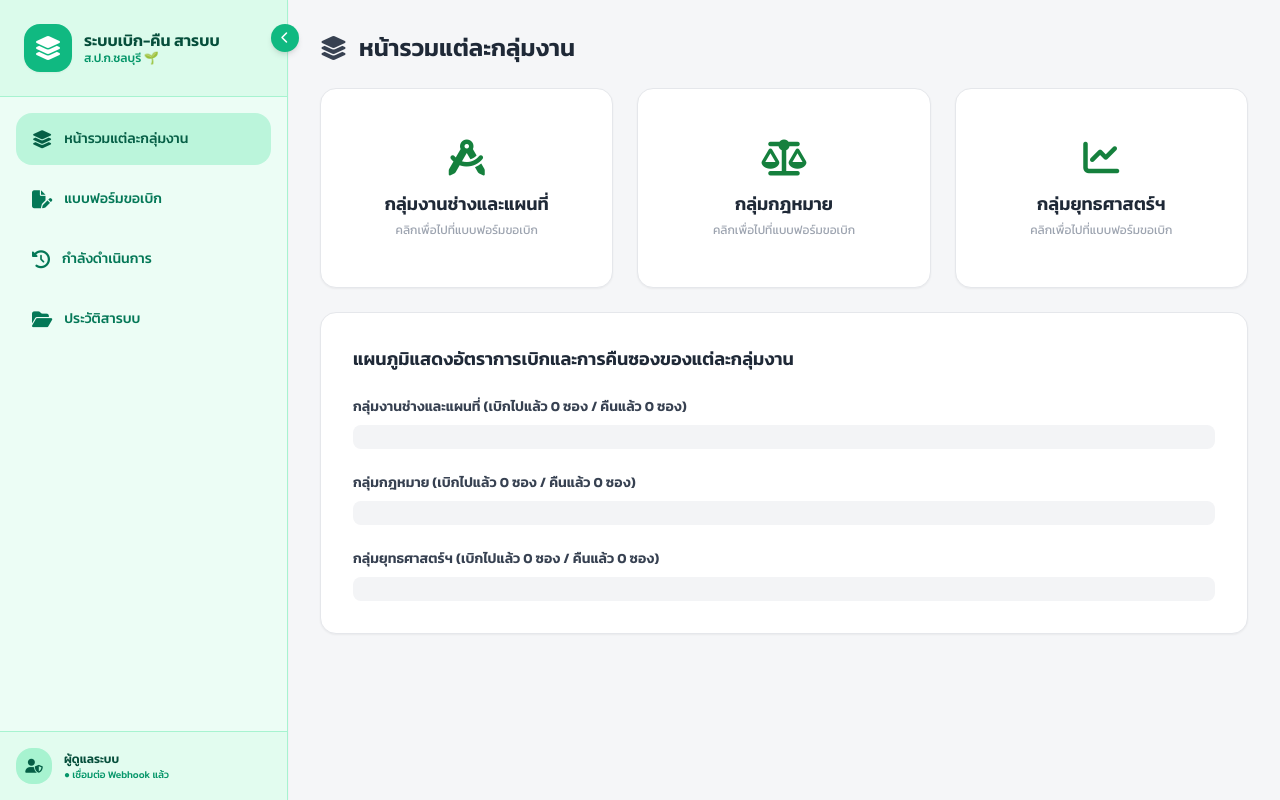
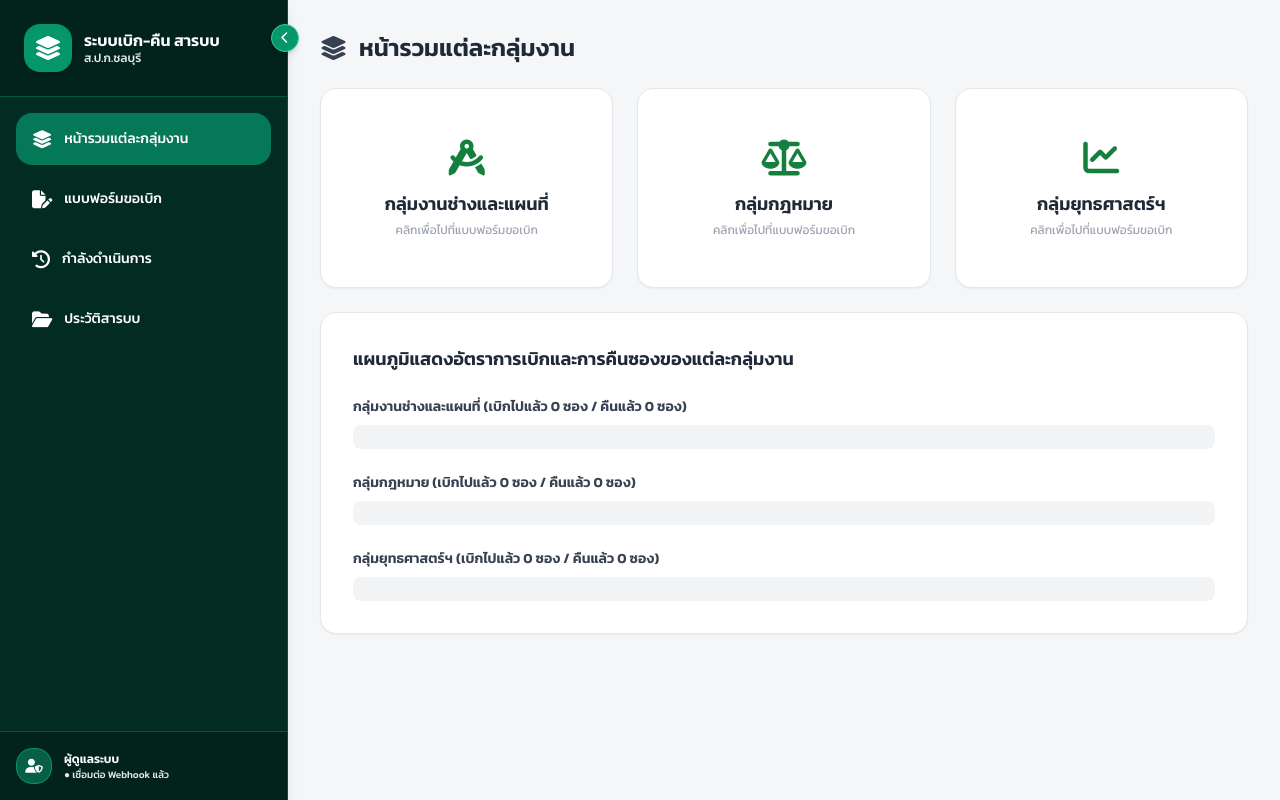
Before and after one commit to Rawadee47/borrow-system, a plain HTML site: page index.html in a window 1280 px wide. Drawn offline with nearby package versions, Linux system fonts and the light colour scheme.

Commit message:
Add files via upload

```diff
--- a/index.html
+++ b/index.html
@@ -42,55 +42,55 @@
 </head>
 <body class="h-screen flex overflow-hidden text-gray-700">
 
-    <!-- ==================== ฝั่งซ้าย: แถบเมนู (Sidebar) สีเขียวน่ารักเปิด-ปิดได้ ==================== -->
-    <aside id="sidebar" class="w-72 bg-emerald-50 border-r border-emerald-200 flex flex-col justify-between shadow-sm z-10 sidebar-transition relative">
+    <!-- ==================== ฝั่งซ้าย: แถบเมนู (Sidebar) สีเขียวเข้ม ตัวอักษรสีขาวทั้งหมด ==================== -->
+    <aside id="sidebar" class="w-72 bg-emerald-950 border-r border-emerald-900 flex flex-col justify-between shadow-lg z-10 sidebar-transition relative text-white">
         <!-- ปุ่มเปิด/ปิด Sidebar -->
-        <button onclick="toggleSidebar()" class="absolute -right-3 top-6 bg-emerald-500 text-white w-7 h-7 rounded-full flex items-center justify-center shadow-md hover:bg-emerald-600 transition z-20 focus:outline-none">
+        <button onclick="toggleSidebar()" class="absolute -right-3 top-6 bg-emerald-600 text-white w-7 h-7 rounded-full flex items-center justify-center shadow-md hover:bg-emerald-500 transition z-20 focus:outline-none border border-emerald-400">
             <i id="toggleIcon" class="fa-solid fa-chevron-left text-xs"></i>
         </button>
 
         <div>
             <!-- โลโก้ & ชื่อระบบ -->
-            <div class="p-6 bg-emerald-100/60 border-b border-emerald-200 flex items-center space-x-3 overflow-hidden">
-                <div class="w-12 h-12 bg-emerald-500 text-white rounded-2xl flex items-center justify-center text-2xl shadow-sm shrink-0">
+            <div class="p-6 bg-black/20 border-b border-emerald-800/80 flex items-center space-x-3 overflow-hidden">
+                <div class="w-12 h-12 bg-emerald-600 text-white rounded-2xl flex items-center justify-center text-2xl shadow-md shrink-0">
                     <i class="fa-solid fa-layer-group"></i>
                 </div>
                 <div class="sidebar-text whitespace-nowrap">
-                    <h1 class="font-bold text-emerald-900 leading-tight">ระบบเบิก-คืน สารบบ</h1>
-                    <p class="text-xs text-emerald-600 font-medium">ส.ป.ก.ชลบุรี 🌱</p>
+                    <h1 class="font-bold text-white text-base leading-tight">ระบบเบิก-คืน สารบบ</h1>
+                    <p class="text-xs text-white font-medium opacity-90">ส.ป.ก.ชลบุรี</p>
                 </div>
             </div>
 
-            <!-- เมนูหลัก -->
+            <!-- เมนูหลัก (ปรับตัวหนังสือและไอคอนเป็นสีขาวทั้งหมด) -->
             <nav class="p-4 space-y-2">
-                <button onclick="switchTab('section1')" id="btn-section1" class="menu-btn w-full flex items-center space-x-3 px-4 py-3 rounded-2xl transition duration-200 text-emerald-800 bg-emerald-200/70 font-medium">
-                    <i class="fa-solid fa-layer-group text-lg shrink-0"></i>
-                    <span class="sidebar-text text-sm">หน้ารวมแต่ละกลุ่มงาน</span>
+                <button onclick="switchTab('section1')" id="btn-section1" class="menu-btn w-full flex items-center space-x-3 px-4 py-3 rounded-2xl transition duration-200 text-white bg-emerald-700 font-medium shadow-sm">
+                    <i class="fa-solid fa-layer-group text-lg shrink-0 text-white"></i>
+                    <span class="sidebar-text text-sm text-white">หน้ารวมแต่ละกลุ่มงาน</span>
                 </button>
-                <button onclick="switchTab('section2')" id="btn-section2" class="menu-btn w-full flex items-center space-x-3 px-4 py-3 rounded-2xl transition duration-200 text-emerald-700 hover:bg-emerald-100 font-medium">
-                    <i class="fa-solid fa-file-pen text-lg shrink-0"></i>
-                    <span class="sidebar-text text-sm">แบบฟอร์มขอเบิก</span>
+                <button onclick="switchTab('section2')" id="btn-section2" class="menu-btn w-full flex items-center space-x-3 px-4 py-3 rounded-2xl transition duration-200 text-white hover:bg-emerald-800 font-medium">
+                    <i class="fa-solid fa-file-pen text-lg shrink-0 text-white"></i>
+                    <span class="sidebar-text text-sm text-white">แบบฟอร์มขอเบิก</span>
                 </button>
-                <button onclick="switchTab('section3')" id="btn-section3" class="menu-btn w-full flex items-center space-x-3 px-4 py-3 rounded-2xl transition duration-200 text-emerald-700 hover:bg-emerald-100 font-medium">
-                    <i class="fa-solid fa-clock-rotate-left text-lg shrink-0"></i>
-                    <span class="sidebar-text text-sm">กำลังดำเนินการ</span>
+                <button onclick="switchTab('section3')" id="btn-section3" class="menu-btn w-full flex items-center space-x-3 px-4 py-3 rounded-2xl transition duration-200 text-white hover:bg-emerald-800 font-medium">
+                    <i class="fa-solid fa-clock-rotate-left text-lg shrink-0 text-white"></i>
+                    <span class="sidebar-text text-sm text-white">กำลังดำเนินการ</span>
                 </button>
-                <button onclick="switchTab('section4')" id="btn-section4" class="menu-btn w-full flex items-center space-x-3 px-4 py-3 rounded-2xl transition duration-200 text-emerald-700 hover:bg-emerald-100 font-medium">
-                    <i class="fa-solid fa-folder-open text-lg shrink-0"></i>
-                    <span class="sidebar-text text-sm">ประวัติสารบบ</span>
+                <button onclick="switchTab('section4')" id="btn-section4" class="menu-btn w-full flex items-center space-x-3 px-4 py-3 rounded-2xl transition duration-200 text-white hover:bg-emerald-800 font-medium">
+                    <i class="fa-solid fa-folder-open text-lg shrink-0 text-white"></i>
+                    <span class="sidebar-text text-sm text-white">ประวัติสารบบ</span>
                 </button>
             </nav>
         </div>
 
-        <!-- Footer แสดงผู้ใช้งาน -->
-        <div class="p-4 border-t border-emerald-200 bg-emerald-100/40">
+        <!-- Footer แสดงผู้ใช้งาน (ตัวหนังสือสีขาว) -->
+        <div class="p-4 border-t border-emerald-800/80 bg-black/20">
             <div class="flex items-center space-x-3 overflow-hidden">
-                <div class="w-9 h-9 rounded-2xl bg-emerald-200 text-emerald-800 flex items-center justify-center font-bold text-sm shrink-0">
+                <div class="w-9 h-9 rounded-2xl bg-emerald-800 text-white flex items-center justify-center font-bold text-sm shrink-0 border border-emerald-600">
                     <i class="fa-solid fa-user-shield"></i>
                 </div>
                 <div class="sidebar-text whitespace-nowrap">
-                    <p class="text-xs font-semibold text-emerald-900">ผู้ดูแลระบบ</p>
-                    <p class="text-[10px] text-emerald-600 font-medium">● เชื่อมต่อ Webhook แล้ว</p>
+                    <p class="text-xs font-semibold text-white">ผู้ดูแลระบบ</p>
+                    <p class="text-[10px] text-white font-medium opacity-90">● เชื่อมต่อ Webhook แล้ว</p>
                 </div>
             </div>
         </div>
@@ -254,7 +254,6 @@
                         <input type="text" id="otherDetail" placeholder="ระบุรายละเอียดเอกสารอื่นๆ..." class="hidden mt-2 w-full px-4 py-2 rounded-xl border border-gray-200 focus:ring-2 focus:ring-brand-500 focus:outline-none">
                     </div>
 
-                    <!-- ช่องหมายเหตุที่เพิ่มเข้ามาใหม่ -->
                     <div class="mt-4">
                         <label class="block text-sm font-medium text-gray-700 mb-1">หมายเหตุ (ถ้ามี)</label>
                         <textarea id="remark" rows="2" placeholder="ระบุรายละเอียดเพิ่มเติม หรือเหตุผลการเบิก..." class="w-full px-4 py-2.5 rounded-xl border border-gray-200 focus:ring-2 focus:ring-brand-500 focus:outline-none text-sm"></textarea>
@@ -305,7 +304,7 @@
                 <div class="overflow-x-auto">
                     <table class="w-full text-left border-collapse">
                         <thead>
-                            <tr class="bg-emerald-100/60 border-b border-emerald-200 text-xs font-semibold text-emerald-900 uppercase">
+                            <tr class="bg-emerald-900 text-xs font-semibold text-white uppercase border-b border-emerald-950">
                                 <th class="p-4">วันที่เบิก</th>
                                 <th class="p-4">กลุ่มงาน</th>
                                 <th class="p-4">ผู้เบิก</th>
@@ -347,7 +346,6 @@
     <script>
         const WEBHOOK_URL = "https://discord.com/api/webhooks/1547244190562521111/Pbg82IFtqd5DlWvTEYNM9aRRgUDC8ikNdYGCZYq-aqF25HlqDtkoFeRJoxyORHLPvGcY";
 
-        // โหลดข้อมูลจาก LocalStorage ถ้าไม่มีให้ใช้陣列ว่าง
         let records = JSON.parse(localStorage.getItem('saraban_records')) || [];
         let currentActiveGroupFilter = 'กลุ่มงานช่างและแผนที่';
         let pendingReturnId = null;
@@ -360,12 +358,10 @@
             renderHistoryTable();
         };
 
-        // บันทึกข้อมูลลง LocalStorage
         function saveRecords() {
             localStorage.setItem('saraban_records', JSON.stringify(records));
         }
 
-        // ระบบเปิด-ปิด Sidebar
         function toggleSidebar() {
             const sidebar = document.getElementById('sidebar');
             const toggleIcon = document.getElementById('toggleIcon');
@@ -393,13 +389,13 @@
             document.getElementById(tabId).classList.remove('hidden');
 
             document.querySelectorAll('.menu-btn').forEach(btn => {
-                btn.classList.remove('bg-emerald-200/70', 'text-emerald-800');
-                btn.classList.add('text-emerald-700');
+                btn.classList.remove('bg-emerald-700', 'shadow-sm');
+                btn.classList.add('hover:bg-emerald-800');
             });
 
             const activeBtn = document.getElementById('btn-' + tabId);
-            activeBtn.classList.add('bg-emerald-200/70', 'text-emerald-800');
-            activeBtn.classList.remove('text-emerald-700');
+            activeBtn.classList.add('bg-emerald-700', 'shadow-sm');
+            activeBtn.classList.remove('hover:bg-emerald-800');
         }
 
         function openBorrowForm(groupName) {
@@ -469,7 +465,7 @@
             };
 
             records.push(newRecord);
-            saveRecords(); // บันทึกข้อมูลคงทน
+            saveRecords();
 
             sendNotification('borrow', newRecord);
 
@@ -564,7 +560,7 @@
                 const item = records.find(r => r.id === pendingReturnId);
                 item.status = 'คืนสารบบแล้ว';
 
-                saveRecords(); // บันทึกสถานะใหม่ลง LocalStorage
+                saveRecords();
 
                 sendNotification('return', item);
 
```
